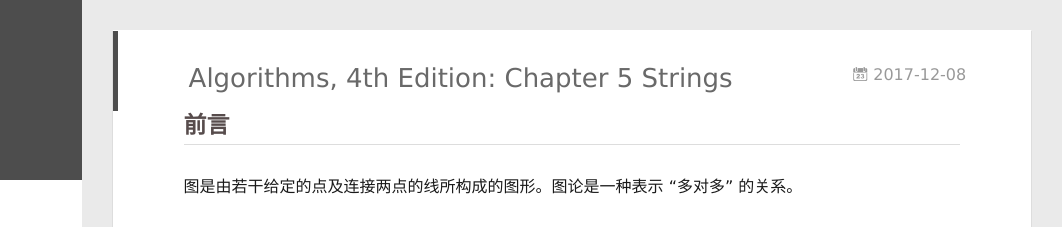
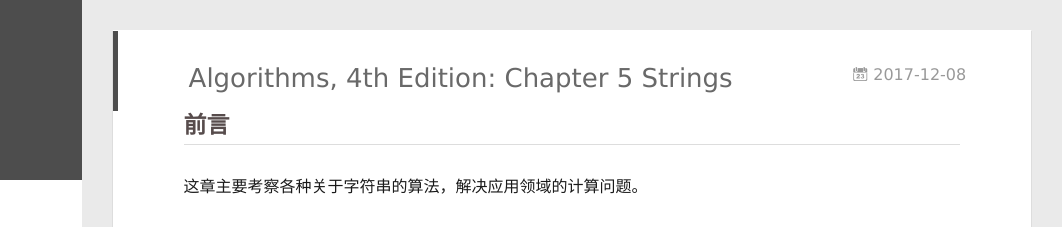
Before and after one commit to AlexLLL/AlexLLL.github.io, a plain HTML site: page 2017/12/08/Algorithms-4th-Edition-Chapter-5-Strings/index.html in a window 1280 px wide. Shown: the top 227 px of the page, 218-1280 px from the left. Drawn offline with Linux system fonts and the light colour scheme.

Commit message:
Site updated: 2017-12-09 23:47:30

```diff
--- a/2017/12/08/Algorithms-4th-Edition-Chapter-5-Strings/index.html
+++ b/2017/12/08/Algorithms-4th-Edition-Chapter-5-Strings/index.html
@@ -8,23 +8,23 @@
   <link rel="dns-prefetch" href="http://AlexloveMath.github.io">
   <title>Algorithms, 4th Edition: Chapter 5 Strings | Alex_Li&#39;s Blog</title>
   <meta name="viewport" content="width=device-width, initial-scale=1, maximum-scale=1">
-  <meta name="description" content="前言图是由若干给定的点及连接两点的线所构成的图形。图论是一种表示 “多对多” 的关系。">
+  <meta name="description" content="前言这章主要考察各种关于字符串的算法，解决应用领域的计算问题。">
 <meta name="keywords" content="Algorithms,Robert Sedgewick">
 <meta property="og:type" content="article">
 <meta property="og:title" content="Algorithms, 4th Edition: Chapter 5 Strings">
 <meta property="og:url" content="http://AlexloveMath.github.io/2017/12/08/Algorithms-4th-Edition-Chapter-5-Strings/index.html">
 <meta property="og:site_name" content="Alex_Li&#39;s Blog">
-<meta property="og:description" content="前言图是由若干给定的点及连接两点的线所构成的图形。图论是一种表示 “多对多” 的关系。">
+<meta property="og:description" content="前言这章主要考察各种关于字符串的算法，解决应用领域的计算问题。">
 <meta property="og:image" content="http://alexlovemath.github.io/images/5-1.png">
 <meta property="og:image" content="http://alexlovemath.github.io/images/5-2.png">
 <meta property="og:image" content="http://alexlovemath.github.io/images/5-3.png">
 <meta property="og:image" content="http://alexlovemath.github.io/images/5-4.png">
 <meta property="og:image" content="http://alexlovemath.github.io/images/5-5.png">
 <meta property="og:image" content="http://alexlovemath.github.io/images/5-6.png">
-<meta property="og:updated_time" content="2017-12-09T15:18:27.285Z">
+<meta property="og:updated_time" content="2017-12-09T15:45:48.361Z">
 <meta name="twitter:card" content="summary">
 <meta name="twitter:title" content="Algorithms, 4th Edition: Chapter 5 Strings">
-<meta name="twitter:description" content="前言图是由若干给定的点及连接两点的线所构成的图形。图论是一种表示 “多对多” 的关系。">
+<meta name="twitter:description" content="前言这章主要考察各种关于字符串的算法，解决应用领域的计算问题。">
 <meta name="twitter:image" content="http://alexlovemath.github.io/images/5-1.png">
 
     <link rel="alternative" href="/atom.xml" title="Alex_Li&#39;s Blog" type="application/atom+xml">
@@ -185,7 +185,7 @@
 
     <div class="article-entry" itemprop="articleBody">
 
-        <h2 id="前言"><a href="#前言" class="headerlink" title="前言"></a>前言</h2><p>图是由若干给定的点及连接两点的线所构成的图形。图论是一种表示 “多对多” 的关系。<br><a id="more"></a></p>
+        <h2 id="前言"><a href="#前言" class="headerlink" title="前言"></a>前言</h2><p>这章主要考察各种关于字符串的算法，解决应用领域的计算问题。<br><a id="more"></a></p>
 <blockquote>
 <ul>
 <li>语言：Java</li>
```
Also changed, not shown: index.html (+1 -1 lines).
